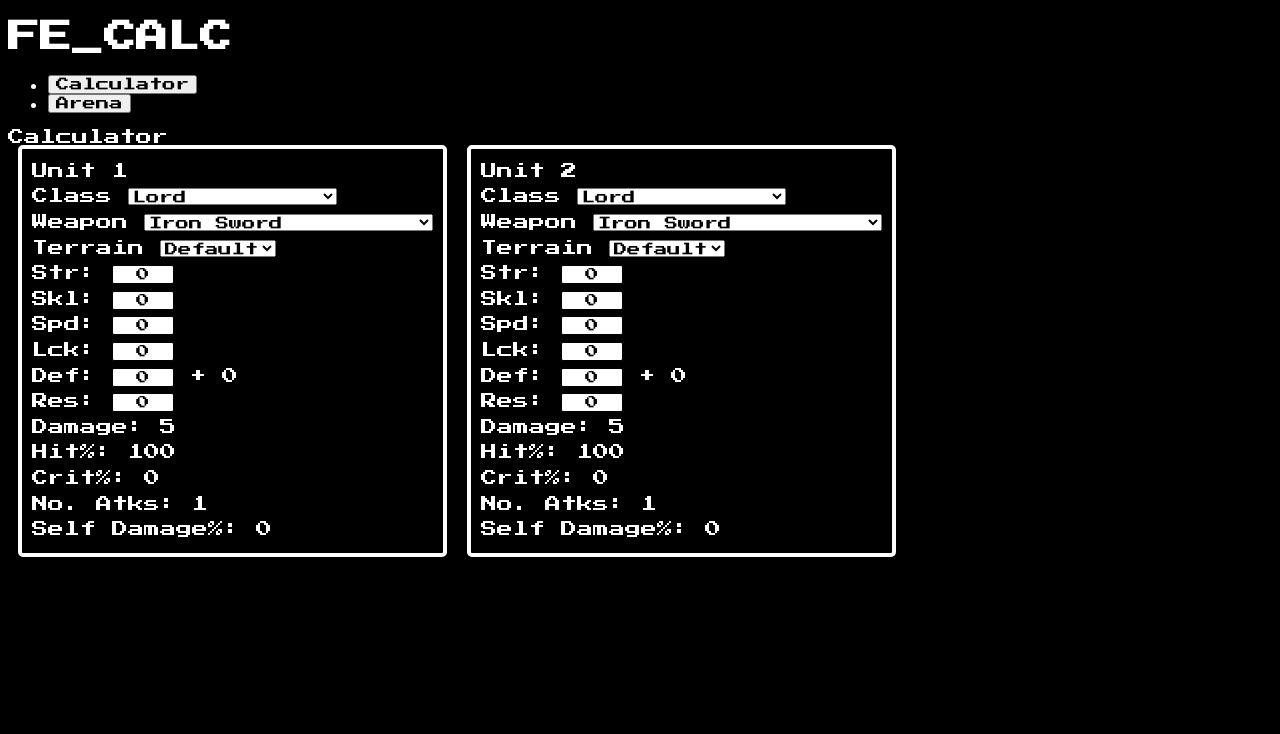
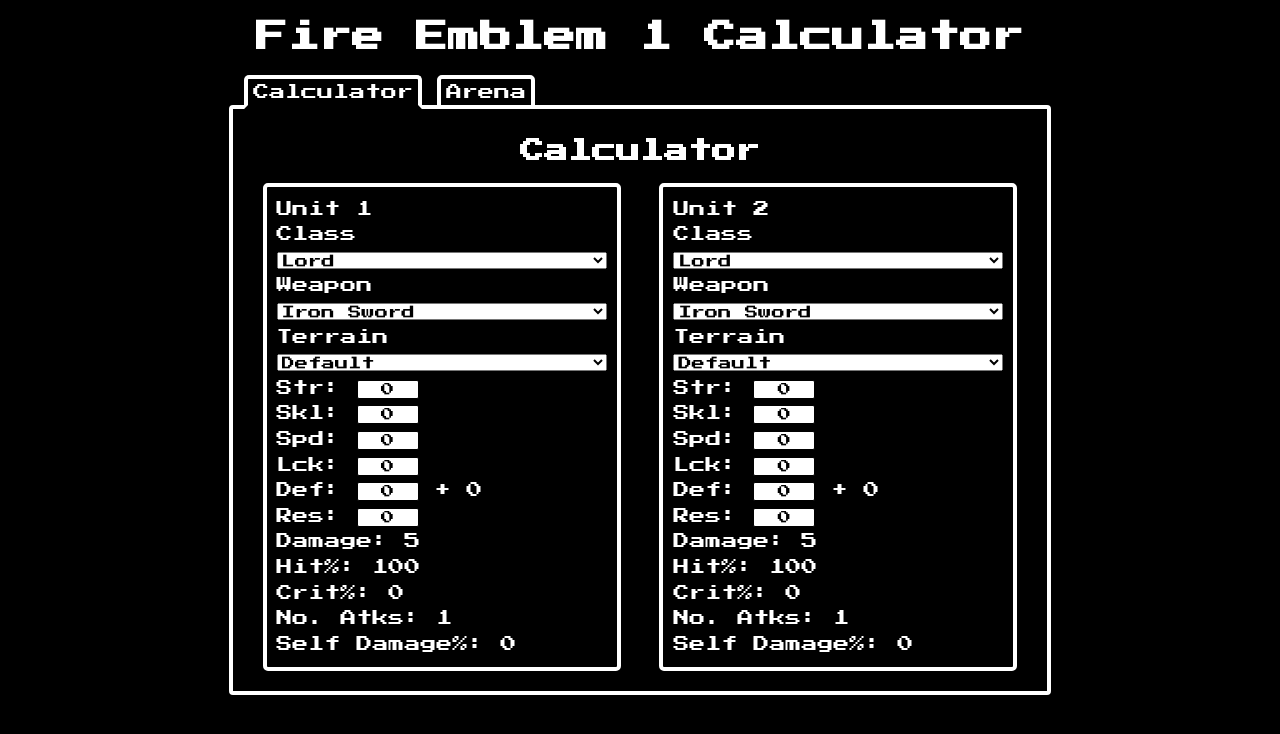
Before and after one commit to Bertuga/fire-emblem-nes-calculator, a Vue app: page / in a window 1280 px wide. Shown: the top 734 px of the page. Built offline with nearby package versions, Linux system fonts and the light colour scheme.

Commit message:
CSS and text changes

```diff
--- a/src/App.vue
+++ b/src/App.vue
@@ -1,6 +1,6 @@
 <template>
   <div id="app">
-    <h1>FE_CALC</h1>
+    <h1>Fire Emblem 1 Calculator</h1>
     <BaseTab />
   </div>
 </template>
@@ -19,4 +19,6 @@
 @import url('https://fonts.googleapis.com/css?family=Press+Start+2P');
 * { font-family: 'Press Start 2P', cursive;}
 body { color: #fff; background: #000}
+h1 { text-align: center; }
+#app { width: 65%; margin: 0 auto; }
 </style>
--- a/src/components/BaseTab.vue
+++ b/src/components/BaseTab.vue
@@ -3,15 +3,16 @@
     v-if="tabs.length"
     id="tabs"
   >
-    <ul id="tabs__tabs_menu">
+    <ul id="tabs__menu">
       <BaseTabMenuItem
         v-for="tab in tabs"
         :key="tab.id"
         :tab="tab"
+        :active-tab="activeTab"
         @changeTo="changeTo"
       />
     </ul>
-    <div id="tabs__tabs_body">
+    <div id="tabs__body">
       <BaseTabContent
         v-for="tab in tabs"
         :key="tab.id"
@@ -62,3 +63,12 @@
   }
 }
 </script>
+
+<style>
+  ul { list-style: none; padding: 0; margin: 0; }
+  #tabs__body {
+    border: 4px solid #fff;
+    border-radius: 4px;
+    padding: 10px;
+  }
+</style>
--- a/src/components/BaseTabContent.vue
+++ b/src/components/BaseTabContent.vue
@@ -1,6 +1,7 @@
 <template>
   <div v-if="activeTab == tab.id">
-    {{ tab.title }} <component :is="tab.content" />
+    <h2>{{ tab.title }}</h2>
+    <component :is="tab.content" />
   </div>
 </template>
 
@@ -18,3 +19,7 @@
   }
 }
 </script>
+
+<style>
+  h2 { text-align: center; }
+</style>
--- a/src/components/BaseTabMenuItem.vue
+++ b/src/components/BaseTabMenuItem.vue
@@ -1,8 +1,12 @@
 <template>
-  <li>
-    <button @click="$emit('changeTo', tab.id);">
+  <li
+    :class="isActive"
+  >
+    <a
+      @click="$emit('changeTo', tab.id);"
+    >
       {{ tab.title }}
-    </button>
+    </a>
   </li>
 </template>
 
@@ -12,7 +16,32 @@
     tab: {
       type: Object,
       required: true
+    },
+    activeTab: {
+      type: Number,
+      required: true
+    }
+  },
+  computed: {
+    isActive: function () {
+      return this.tab.id === this.activeTab ? 'active' : ''
     }
   }
 }
 </script>
+
+<style>
+  li {
+    display: inline-block;
+    border: 4px solid #fff;
+    padding: 5px;
+    border-top-left-radius: 5px;
+    border-top-right-radius: 5px;
+    margin-bottom: -4px;
+    margin-left: 15px;
+    cursor: pointer;
+  }
+  li.active {
+    border-bottom: 4px solid #000;
+  }
+</style>
--- a/src/components/TheArena.vue
+++ b/src/components/TheArena.vue
@@ -30,12 +30,12 @@
       @input="maxMin"
     ><br>
     <div v-if="enemyWeapon != ''">
-      Enemy: {{ enemyClass }}<br>
-      Weapon: {{ enemyWeapon }}<br>
+      <p>Enemy: {{ enemyClass }}</p>
+      <p>Weapon: {{ enemyWeapon }}</p>
     </div>
-    <span v-if="error === true">
+    <p v-if="error === true">
       Data not found
-    </span>
+    </p>
   </div>
 </template>
 
@@ -105,9 +105,10 @@
   border: 4px solid #fff;
   border-radius: 5px;
   line-height: 1.6em;
-  margin: 0 10px;
+  margin: 0 auto;
   padding: 10px;
-  max-width: 500px;
+  max-width: 450px;
+  min-height: 200px;
  }
  input {
   border: 1px solid #000;
--- a/src/components/TheCalculator.vue
+++ b/src/components/TheCalculator.vue
@@ -356,13 +356,16 @@
 </script>
 
 <style>
-  #calculator { display:flex }
+  #calculator { display:flex; flex-wrap: wrap }
   #calculator > div {
     border: 4px solid #fff;
     border-radius: 5px;
     line-height: 1.6em;
-    margin: 0 10px;
+    margin: 0 auto;
     padding: 10px;
+    max-width: 330px;
+    margin-bottom: 10px;
   }
+  select  { width: 100% }
 
 </style>
```
